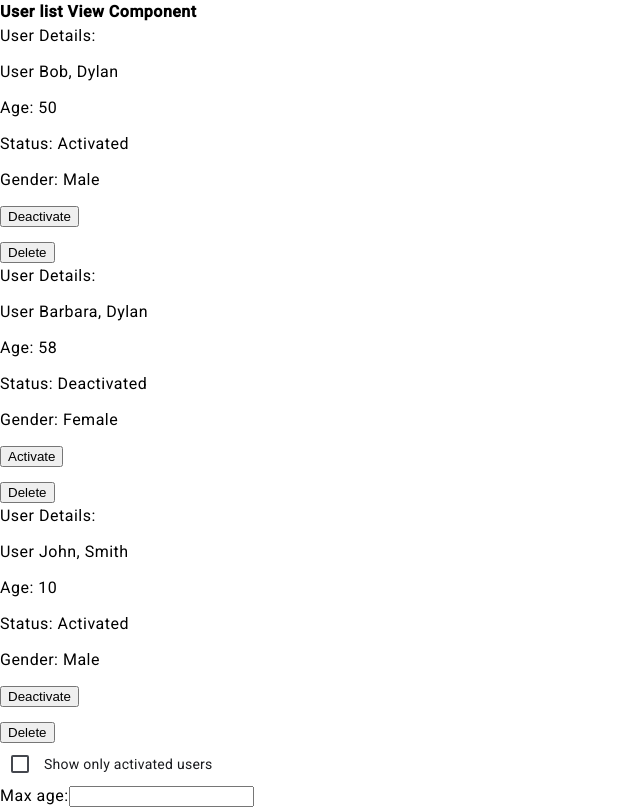
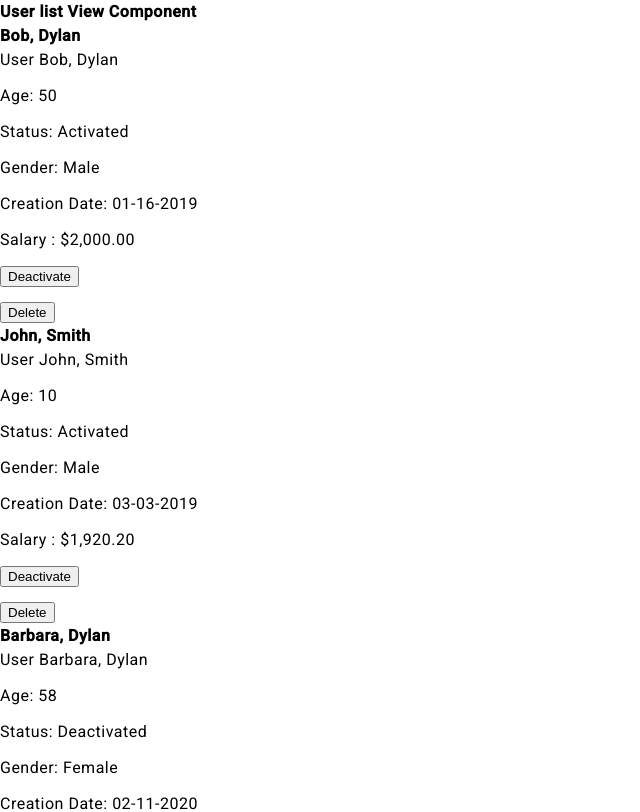
Before and after one commit to kazharski85/training, an Angular app: page / in a window 1280 px wide. Shown: the top 812 px of the page, without its empty margins (0-640 px from the left). Built offline with nearby package versions, Linux system fonts and the light colour scheme.

Commit message:
Lesson 3.

```diff
--- a/src/app/components/use-list-view/use-list-view.component.html
+++ b/src/app/components/use-list-view/use-list-view.component.html
@@ -1,2 +1,2 @@
-<app-user-list-main-component [users]="users" (statusChanged)="onActivatedButtonClick($event)"
+<app-user-list-main-component [users]="users | orderByCreationDate" (statusChanged)="onActivatedButtonClick($event)"
     (deleteButtonClick)="onDeleteButtonClick($event)"></app-user-list-main-component>
--- a/src/app/components/use-list-view/use-list-view.component.ts
+++ b/src/app/components/use-list-view/use-list-view.component.ts
@@ -1,18 +1,19 @@
 import { Component } from '@angular/core';
 import { Gender, User } from '../../interfaces/user.interface';
 import { UserListMainComponent } from "../user-list-main/user-list-main.component";
+import { OrderByCreationDatePipe } from "../../pipes/order-by-creation-date.pipe";
 
 @Component({
   selector: 'app-use-list-view-component',
   standalone: true,
-  imports: [UserListMainComponent],
+  imports: [UserListMainComponent, OrderByCreationDatePipe],
   templateUrl: './use-list-view.component.html',
   styleUrl: './use-list-view.component.scss'
 })
 export class UseListViewComponent {
-  public users: User[] = [{ firstName: 'Bob', lastName: "Dylan", age: 50, gender: Gender.M, activated: true },
-  { firstName: 'Barbara', lastName: "Dylan", age: 58, gender: Gender.F, activated: false },
-  { firstName: 'John', lastName: "Smith", age: 10, gender: Gender.M, activated: true }
+  public users: User[] = [{ firstName: 'Bob', lastName: "Dylan", age: 50, gender: Gender.M, activated: true, dateOfCreation: new Date("2019-01-16"), salary: 2000 },
+  { firstName: 'Barbara', lastName: "Dylan", age: 58, gender: Gender.F, activated: false, dateOfCreation: new Date("2020-02-11"), salary: 1000 },
+  { firstName: 'John', lastName: "Smith", age: 10, gender: Gender.M, activated: true, dateOfCreation: new Date("2019-03-03"), salary: 1920.2 }
   ];
 
 
--- a/src/app/components/user-card/user-card.component.html
+++ b/src/app/components/user-card/user-card.component.html
@@ -1,8 +1,10 @@
-<ng-content><b>User</b></ng-content>
-<p>User {{user.firstName}}, {{user.lastName}}</p>
+<ng-content><b>{{user | fullName}}</b></ng-content>
+<p>User {{user | fullName}}</p>
 <p>Age: {{user.age}}</p>
 <p>Status: {{user.activated ? "Activated":"Deactivated"}}</p>
 <p>Gender: {{user.gender}}</p>
+<p>Creation Date: {{user.dateOfCreation | date : "MM-dd-YYYY"}}</p>
+<p>Salary : {{user.salary | currency}}</p>
 <button (click)="onActivatedButtonClick()">{{!user.activated ? "Activate":"Deactivate"}}</button>
 <p></p>
 <button (click)="onDeleteButtonClick()">Delete</button>
--- a/src/app/components/user-card/user-card.component.ts
+++ b/src/app/components/user-card/user-card.component.ts
@@ -1,11 +1,12 @@
 import { Component, EventEmitter, Input, OnDestroy, OnInit, Output } from '@angular/core';
 import { User } from '../../interfaces/user.interface';
 import { CommonModule } from '@angular/common';
+import { FullNamePipe } from "../../pipes/full-name.pipe";
 
 @Component({
   selector: 'app-user-card-component',
   standalone: true,
-  imports: [CommonModule],
+  imports: [CommonModule, FullNamePipe],
   templateUrl: './user-card.component.html',
   styleUrl: './user-card.component.scss'
 })
--- a/src/app/components/user-list-main/user-list-main.component.html
+++ b/src/app/components/user-list-main/user-list-main.component.html
@@ -3,9 +3,6 @@
     <div appHighlight [age]=user.age [maxAge]="maxAge" *ngIf="!act_only.checked || user.activated">
         <app-user-card-component [user]="user" (statusChangedChild)="onStatusChanged($event)"
             (deleteButtonClickChild)="onDeleteButtonClick($event)">
-            <div>
-                <p>User Details:</p>
-            </div>
         </app-user-card-component>
     </div>
 </ng-container>
--- a/src/app/interfaces/user.interface.ts
+++ b/src/app/interfaces/user.interface.ts
@@ -4,6 +4,8 @@ export interface User {
   age: number;
   gender: Gender;
   activated: boolean;
+  dateOfCreation: Date;
+  salary: number
 }
 
 export enum Gender {
--- /dev/null
+++ b/src/app/pipes/full-name.pipe.ts
@@ -0,0 +1,14 @@
+import { Pipe, PipeTransform } from '@angular/core';
+import { User } from '../interfaces/user.interface';
+
+@Pipe({
+  name: 'fullName',
+  standalone: true
+})
+export class FullNamePipe implements PipeTransform {
+
+  transform(user: User): string {
+    return user.firstName + ', ' + user.lastName;
+  }
+
+}
--- /dev/null
+++ b/src/app/pipes/order-by-creation-date.pipe.ts
@@ -0,0 +1,14 @@
+import { Pipe, PipeTransform } from '@angular/core';
+import { User } from '../interfaces/user.interface';
+
+@Pipe({
+  name: 'orderByCreationDate',
+  standalone: true
+})
+export class OrderByCreationDatePipe implements PipeTransform {
+
+  transform(users: User[]): User[] {
+    return users.sort((a, b) => a.dateOfCreation.getTime() - b.dateOfCreation.getTime());
+  }
+
+}
```
Also changed, not shown: 2 other files (tests, documents, lock files or other folders).
